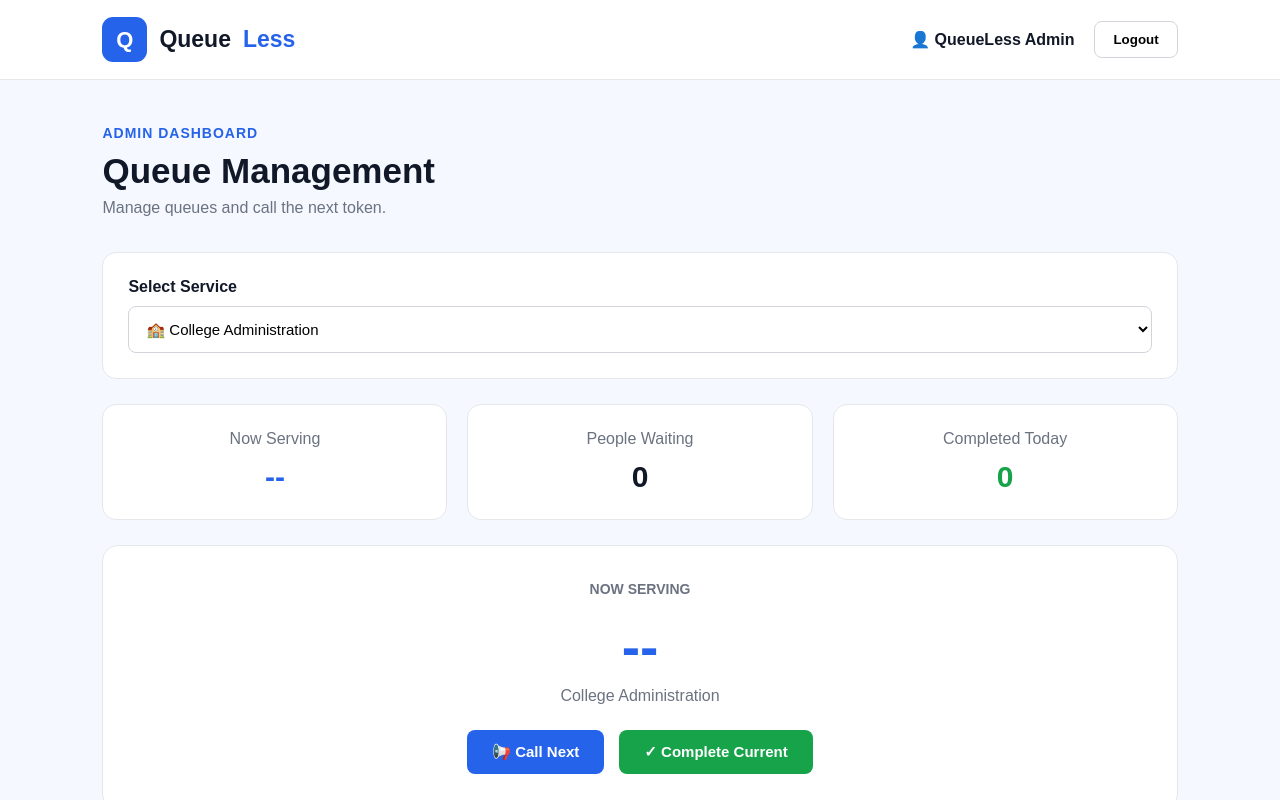
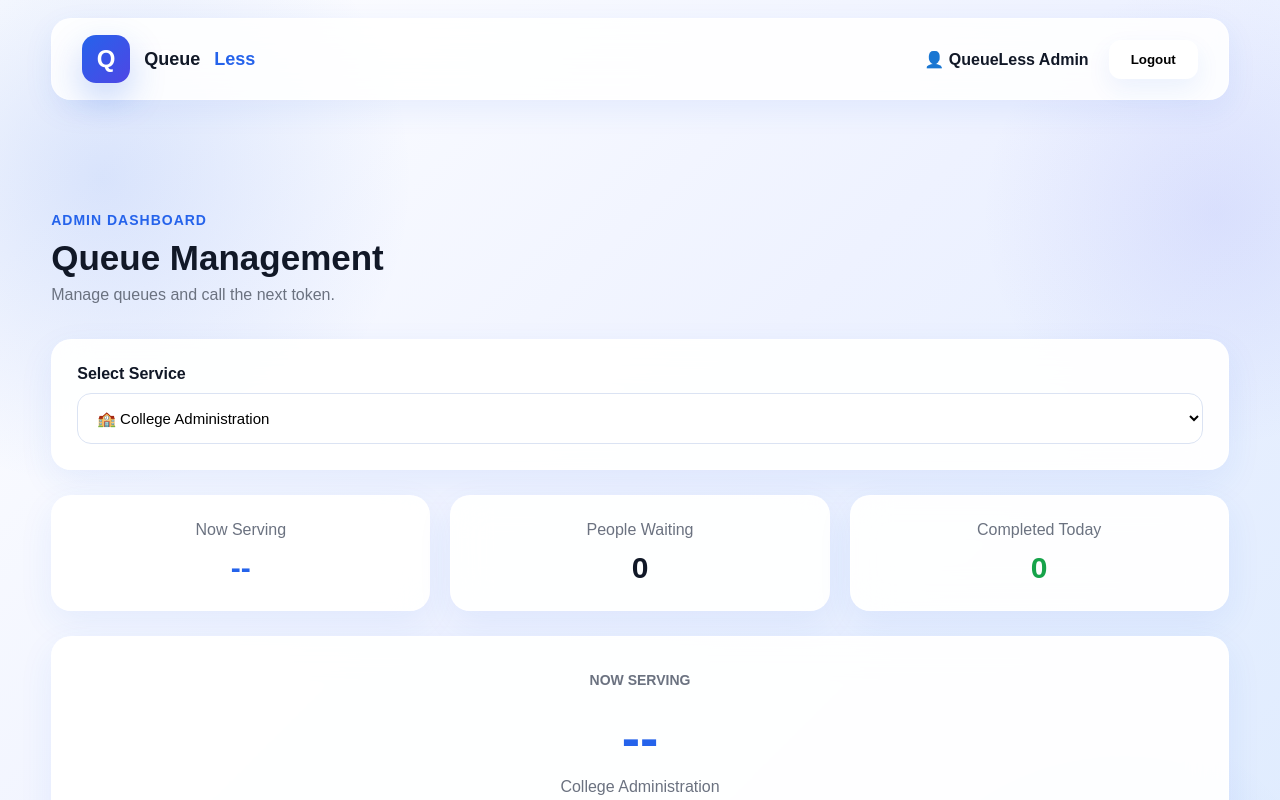
Before and after one commit to Ramu9391/QueueLess, a website: page admin.html in a window 1280 px wide. Shown: the top 800 px of the page. Drawn offline with Linux system fonts and the light colour scheme; no server answers; sample sign-in values are in the browser's storage.

Commit message:
Finalize Admin Dashboard UI

```diff
--- a/admin.html
+++ b/admin.html
@@ -15,40 +15,112 @@
             font-family: Arial, sans-serif;
         }
 
-        body {
-            background: #f5f8ff;
-            color: #111827;
+        body{
+
+    margin:0;
+    color:#111827;
+
+    background:
+    radial-gradient(circle at 8% 15%,rgba(37,99,235,.16),transparent 20%),
+    radial-gradient(circle at 85% 82%,rgba(37,99,235,.12),transparent 18%),
+    radial-gradient(circle at 95% 18%,rgba(99,102,241,.12),transparent 15%),
+    radial-gradient(circle at 20% 92%,rgba(99,102,241,.10),transparent 18%),
+    linear-gradient(
+    135deg,
+    #ffffff 0%,
+    #eef2ff 45%,
+    #dbeafe 100%
+    );
+
+    min-height:100vh;
+
 }
 
-        .navbar {
-            height: 80px;
-            background: white;
-            border-bottom: 1px solid #e5e7eb;
-            display: flex;
-            align-items: center;
-            justify-content: space-between;
-            padding: 0 8%;
+        .navbar{
+
+height:82px;
+
+position:sticky;
+
+top:18px;
+
+width:min(1200px,92%);
+
+margin:auto;
+
+left:0;
+
+right:0;
+
+z-index:1000;
+
+background:rgba(255,255,255,.88);
+
+backdrop-filter:blur(18px);
+
+border:1px solid rgba(255,255,255,.5);
+
+border-radius:20px;
+
+display:flex;
+
+align-items:center;
+
+justify-content:space-between;
+
+padding:0 30px;
+
+box-shadow:
+0 10px 30px rgba(37,99,235,.08);
+
 }
 
-        .logo {
-            display: flex;
-            align-items: center;
-            gap: 12px;
-            font-size: 23px;
-            font-weight: bold;
+
+
+        .logo{
+
+display:flex;
+
+align-items:center;
+
+gap:14px;
+
+font-size:18px;
+
+font-weight:800;
+
 }
 
-        .logo-box {
-            width: 45px;
-            height: 45px;
-            background: #2563eb;
-            color: white;
-            display: flex;
-            align-items: center;
-            justify-content: center;
-            border-radius: 11px;
-            font-size: 22px;
+
+
+        .logo-box{
+
+width:48px;
+
+height:48px;
+
+display:flex;
+
+align-items:center;
+
+justify-content:center;
+
+border-radius:14px;
+
+background:linear-gradient(135deg,#2563eb,#4f46e5);
+
+color:#fff;
+
+font-size:24px;
+
+font-weight:700;
+
+box-shadow:
+0 15px 35px rgba(37,99,235,.25);
+
 }
+
+
 
         .logo span {
             color: #2563eb;
@@ -64,24 +136,50 @@
             font-weight: bold;
         }
 
-        .logout-btn {
-            padding: 10px 18px;
-            border: 1px solid #d1d5db;
-            background: white;
-            border-radius: 8px;
-            cursor: pointer;
-            font-weight: 600;
+        .logout-btn{
+
+padding:12px 22px;
+
+border:none;
+
+border-radius:12px;
+
+background:white;
+
+font-weight:700;
+
+cursor:pointer;
+
+transition:.3s;
+
+box-shadow:
+0 10px 25px rgba(37,99,235,.08);
+
 }
+
+.logout-btn:hover{
+
+transform:translateY(-2px);
+
+box-shadow:
+0 18px 35px rgba(37,99,235,.18);
+
+}
+
 
         .logout-btn:hover {
             background: #f3f4f6;
         }
 
-        .container {
-            width: 84%;
-            max-width: 1250px;
-            margin: 45px auto;
+
+        .container{
+
+width:min(1200px,92%);
+
+margin:130px auto 50px;
+
 }
+
 
         .small-title {
             color: #2563eb;
@@ -101,13 +199,37 @@
             margin-bottom: 35px;
         }
 
-        .service-card {
-            background: white;
-            padding: 25px;
-            border-radius: 14px;
-            border: 1px solid #e5e7eb;
-            margin-bottom: 25px;
+        .service-card{
+
+background:rgba(255,255,255,.94);
+
+backdrop-filter:blur(18px);
+
+border:1px solid rgba(255,255,255,.45);
+
+border-radius:20px;
+
+padding:25px;
+
+box-shadow:
+0 12px 35px rgba(37,99,235,.08);
+
+margin-bottom:25px;
+
+transition:.35s;
+
 }
+
+.service-card:hover{
+
+transform:translateY(-5px);
+
+box-shadow:
+0 20px 45px rgba(37,99,235,.15);
+
+}
+
+
 
         .service-card label {
             display: block;
@@ -115,14 +237,41 @@
             margin-bottom: 10px;
         }
 
-        select {
-            width: 100%;
-            padding: 13px;
-            border: 1px solid #d1d5db;
-            border-radius: 8px;
-            font-size: 15px;
-            background: white;
+        select{
+
+width:100%;
+
+padding:15px;
+
+border-radius:14px;
+
+border:1px solid #dbe3f3;
+
+background:white;
+
+font-size:15px;
+
+transition:.3s;
+
 }
+
+select:focus{
+
+outline:none;
+
+border-color:#4f46e5;
+
+box-shadow:
+0 0 0 4px rgba(79,70,229,.12);
+
+}
+
+select:hover{
+
+border-color:#4f46e5;
+
+}
+
 
         .stats {
             display: grid;
@@ -131,13 +280,37 @@
             margin-bottom: 25px;
         }
 
-        .stat-card {
-            background: white;
-            border: 1px solid #e5e7eb;
-            border-radius: 14px;
-            padding: 25px;
-            text-align: center;
+        .stat-card{
+
+background:rgba(255,255,255,.94);
+
+backdrop-filter:blur(18px);
+
+border:1px solid rgba(255,255,255,.45);
+
+border-radius:20px;
+
+padding:25px;
+
+text-align:center;
+
+box-shadow:
+0 12px 35px rgba(37,99,235,.08);
+
+transition:.35s;
+
 }
+
+.stat-card:hover{
+
+transform:translateY(-5px);
+
+box-shadow:
+0 20px 45px rgba(37,99,235,.15);
+
+}
+
+
 
         .stat-title {
             color: #6b7280;
@@ -157,14 +330,39 @@
             color: #16a34a;
         }
 
-        .current-card {
-            background: white;
-            border: 1px solid #e5e7eb;
-            border-radius: 16px;
-            padding: 35px;
-            text-align: center;
-            margin-bottom: 25px;
+        .current-card{
+
+background:rgba(255,255,255,.94);
+
+backdrop-filter:blur(18px);
+
+border:1px solid rgba(255,255,255,.45);
+
+border-radius:20px;
+
+padding:35px;
+
+text-align:center;
+
+margin-bottom:25px;
+
+box-shadow:
+0 12px 35px rgba(37,99,235,.08);
+
+transition:.35s;
+
 }
+
+.current-card:hover{
+
+transform:translateY(-5px);
+
+box-shadow:
+0 20px 45px rgba(37,99,235,.15);
+
+}
+
+
 
         .current-label {
             color: #6b7280;
@@ -191,42 +389,104 @@
             flex-wrap: wrap;
         }
 
-        .primary-btn {
-            background: #2563eb;
-            color: white;
-            border: none;
-            padding: 13px 25px;
-            border-radius: 8px;
-            font-size: 15px;
-            font-weight: bold;
-            cursor: pointer;
+        .primary-btn{
+
+background:linear-gradient(135deg,#2563eb,#4f46e5);
+
+color:white;
+
+border:none;
+
+padding:14px 28px;
+
+border-radius:12px;
+
+font-weight:700;
+
+cursor:pointer;
+
+transition:.3s;
+
+box-shadow:
+0 12px 30px rgba(37,99,235,.25);
+
 }
 
-        .primary-btn:hover {
-            background: #1d4ed8;
+.primary-btn:hover{
+
+transform:translateY(-4px) scale(1.03);
+
+box-shadow:
+0 22px 45px rgba(37,99,235,.35);
+
 }
 
-        .complete-btn {
-            background: #16a34a;
-            color: white;
-            border: none;
-            padding: 13px 25px;
-            border-radius: 8px;
-            font-size: 15px;
-            font-weight: bold;
-            cursor: pointer;
+
+       .complete-btn{
+
+background:linear-gradient(135deg,#22c55e,#16a34a);
+
+color:white;
+
+border:none;
+
+padding:14px 28px;
+
+border-radius:12px;
+
+font-weight:700;
+
+cursor:pointer;
+
+transition:.3s;
+
+box-shadow:
+0 12px 30px rgba(22,163,74,.25);
+
+}
+
+.complete-btn:hover{
+
+transform:translateY(-3px);
+
+box-shadow:
+0 18px 40px rgba(22,163,74,.35);
+
 }
 
         .complete-btn:hover {
             background: #15803d;
         }
 
-        .waiting-card {
-            background: white;
-            border: 1px solid #e5e7eb;
-            border-radius: 16px;
-            overflow: hidden;
+        .waiting-card{
+
+background:rgba(255,255,255,.94);
+
+backdrop-filter:blur(18px);
+
+border:1px solid rgba(255,255,255,.45);
+
+border-radius:20px;
+
+overflow:hidden;
+
+box-shadow:
+0 12px 35px rgba(37,99,235,.08);
+
+transition:.35s;
+
 }
+
+.waiting-card:hover{
+
+transform:translateY(-5px);
+
+box-shadow:
+0 20px 45px rgba(37,99,235,.15);
+
+}
+
+
 
         .waiting-header {
             padding: 22px 25px;
@@ -249,17 +509,33 @@
             border-collapse: collapse;
         }
 
-        th {
-            background: #f8fafc;
-            color: #475569;
-            text-align: left;
-            padding: 16px 25px;
+        th{
+
+background:#eef4ff;
+
+color:#1e3a8a;
+
+text-align:left;
+
+padding:18px 25px;
+
+font-weight:700;
+
 }
 
-        td {
-            padding: 17px 25px;
-            border-top: 1px solid #e5e7eb;
+        tbody tr{
+
+transition:.3s;
+
 }
+
+tbody tr:hover{
+
+background:#f8fbff;
+
+}
+
+
 
         .token {
             color: #2563eb;
```
Lines whose indentation alone changed are shown as unchanged.
